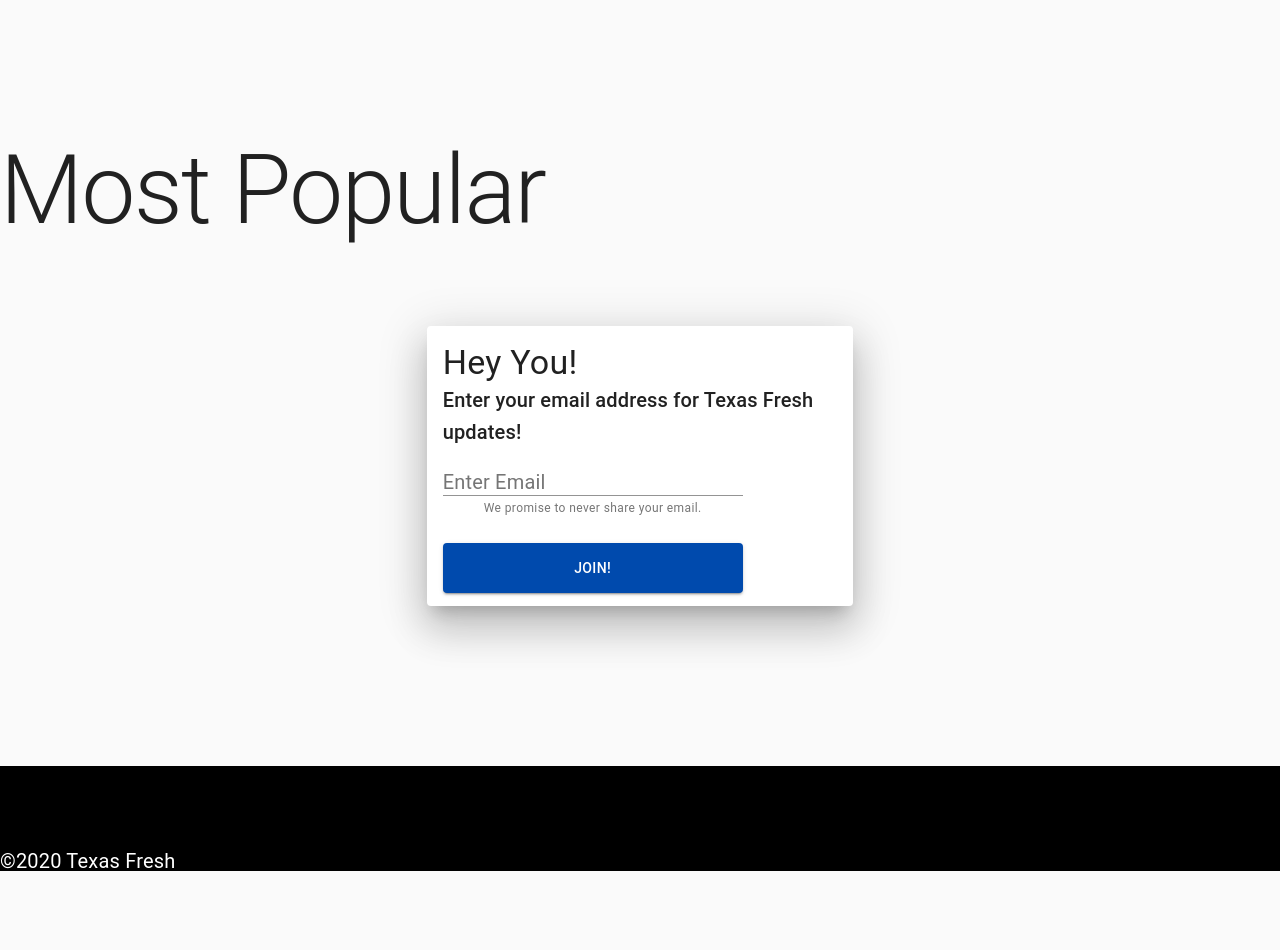
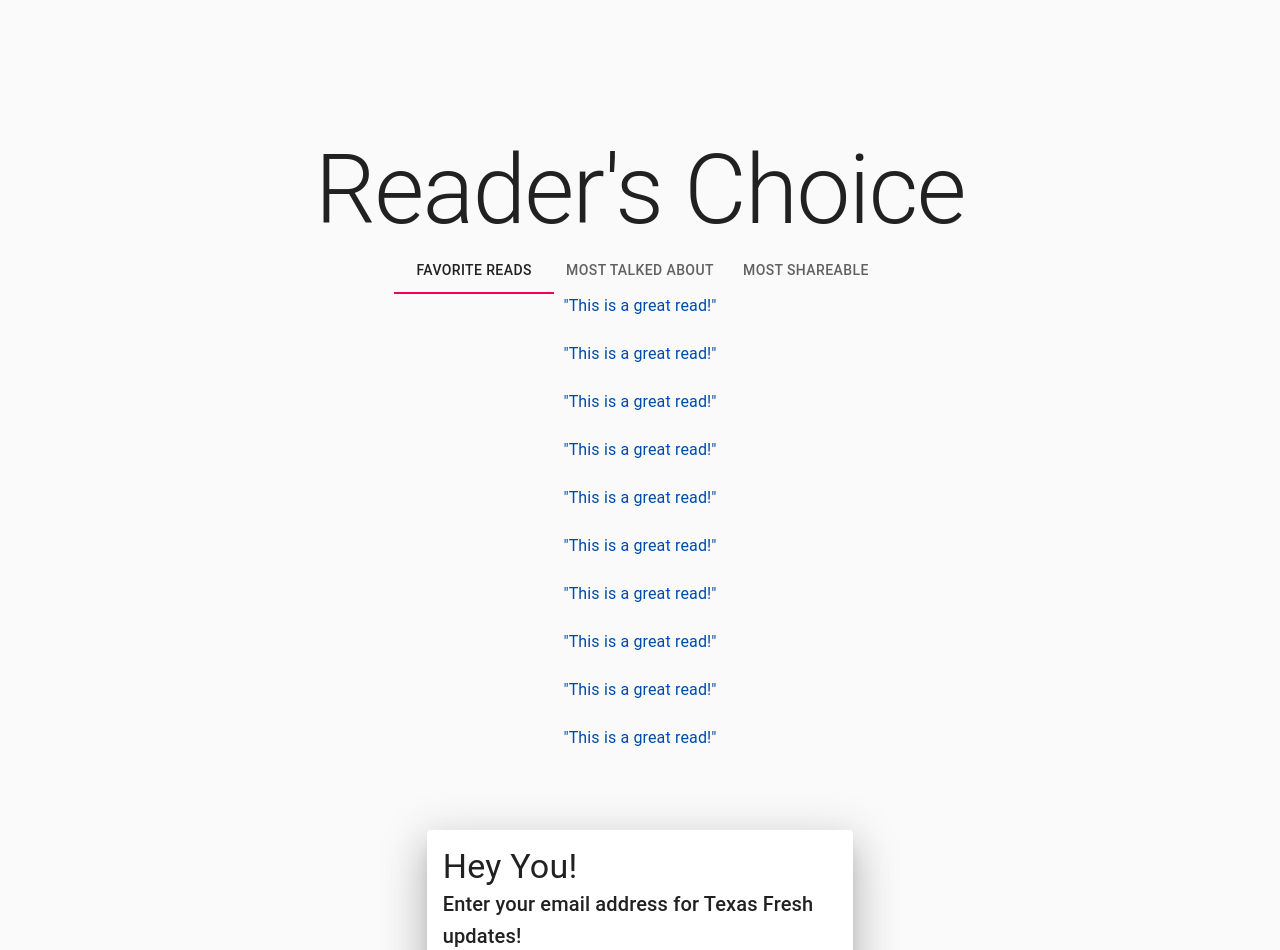
Before and after one commit to Delabove/Blog-Landing-Layout, a React (Create React App) app: page / in a window 1280 px wide. Shown: the part 3680-4630 px from the top of the page. Before the commit the page ends 4556 px from the top, so only its background shows below. Built offline with nearby package versions, Linux system fonts and the light colour scheme.

Commit message:
Added links to Reader's choice section

```diff
--- a/src/App.js
+++ b/src/App.js
@@ -27,8 +27,6 @@
     </Switch>
 
 
-
-        {/* <PopularArticles /> */}
         <NewsLetterForm />
         <Footer />
         <MyApp/>
--- a/src/components/MostComments.js
+++ b/src/components/MostComments.js
@@ -0,0 +1,83 @@
+
+import React from 'react';
+import { makeStyles } from '@material-ui/core/styles';
+import Typography from '@material-ui/core/Typography';
+import Link from '@material-ui/core/Link';
+
+
+
+const useStyles = makeStyles((theme) => ({
+    root: {
+      '& > * + *': {
+        marginLeft: theme.spacing(2),
+      },
+    },
+  }));
+
+
+const MostComments = () => {
+    const classes = useStyles();
+    const preventDefault = (event) => event.preventDefault();
+
+    return(
+
+        <>
+        <Typography className={classes.root}>
+            <Link href="#" onClick={preventDefault}>
+            <Typography>
+           So many Comments
+            </Typography>
+            </Link>
+            <Link href="#" onClick={preventDefault}>
+            <Typography>
+           So many Comments
+            </Typography>
+            </Link>
+            <Link href="#" onClick={preventDefault}>
+            <Typography>
+           So many Comments
+            </Typography>
+            </Link>
+            <Link href="#" onClick={preventDefault}>
+            <Typography>
+           So many Comments
+            </Typography>
+            </Link>
+            <Link href="#" onClick={preventDefault}>
+            <Typography>
+           So many Comments
+            </Typography>
+            </Link>
+            <Link href="#" onClick={preventDefault}>
+            <Typography>
+           So many Comments
+            </Typography>
+            </Link>
+            <Link href="#" onClick={preventDefault}>
+            <Typography>
+           So many Comments
+            </Typography>
+            </Link>
+            <Link href="#" onClick={preventDefault}>
+            <Typography>
+           So many Comments
+            </Typography>
+            </Link>
+            <Link href="#" onClick={preventDefault}>
+            <Typography>
+           So many Comments
+            </Typography>
+            </Link>
+            <Link href="#" onClick={preventDefault}>
+            <Typography>
+           So many Comments
+            </Typography>
+            </Link>
+
+        </Typography>
+    </>
+        )
+
+}
+
+export default MostComments;
--- a/src/components/MostShares.js
+++ b/src/components/MostShares.js
@@ -0,0 +1,83 @@
+
+import React from 'react';
+import { makeStyles } from '@material-ui/core/styles';
+import Typography from '@material-ui/core/Typography';
+import Link from '@material-ui/core/Link';
+
+
+const useStyles = makeStyles((theme) => ({
+
+    root: {
+        '& > * + *': {
+          marginLeft: theme.spacing(2),
+        },
+      },
+}));
+
+const MostShares = () => {
+
+    const classes = useStyles();
+    const preventDefault = (event) => event.preventDefault();
+
+return(
+
+    <>
+    <Typography className={classes.root}>
+        <Link href="#" onClick={preventDefault}>
+        <Typography>
+       "So many Shares!"
+        </Typography>
+        </Link>
+        <Link href="#" onClick={preventDefault}>
+        <Typography>
+       "So many Shares!"
+        </Typography>
+        </Link>
+        <Link href="#" onClick={preventDefault}>
+        <Typography>
+       "So many Shares!"
+        </Typography>
+        </Link>
+        <Link href="#" onClick={preventDefault}>
+        <Typography>
+       "So many Shares!"
+        </Typography>
+        </Link>
+        <Link href="#" onClick={preventDefault}>
+        <Typography>
+       "So many Shares!"
+        </Typography>
+        </Link>
+        <Link href="#" onClick={preventDefault}>
+        <Typography>
+       "So many Shares!"
+        </Typography>
+        </Link>
+        <Link href="#" onClick={preventDefault}>
+        <Typography>
+       "So many Shares!"
+        </Typography>
+        </Link>
+        <Link href="#" onClick={preventDefault}>
+        <Typography>
+       "So many Shares!"
+        </Typography>
+        </Link>
+        <Link href="#" onClick={preventDefault}>
+        <Typography>
+       "So many Shares!"
+        </Typography>
+        </Link>
+        <Link href="#" onClick={preventDefault}>
+        <Typography>
+       "So many Shares!"
+        </Typography>
+        </Link>
+
+    </Typography>
+</>
+    )
+
+}
+
+export default MostShares;
--- a/src/components/MostViews.js
+++ b/src/components/MostViews.js
@@ -1,12 +1,83 @@
 import React from 'react';
-import Box from '@material-ui/core/Box';
+import { makeStyles } from '@material-ui/core/styles';
 import Typography from '@material-ui/core/Typography';
+import Link from '@material-ui/core/Link';
 
-const MostViews = ({ post }) => {
-    // return(
+const useStyles = makeStyles((theme) => ({
+    root: {
+        '& > * + *': {
+          marginLeft: theme.spacing(2),
+        },
+      },
+
+}));
 
 
-    // )
+const MostViews = () => {
+    const classes = useStyles();
+    const preventDefault = (event) => event.preventDefault();
+
+    return(
+
+
+
+        <>
+        <Typography className={classes.root}>
+            <Link href="#" onClick={preventDefault}>
+            <Typography>
+            "This is a great read!"
+            </Typography>
+            </Link>
+            <Link href="#" onClick={preventDefault}>
+            <Typography>
+            "This is a great read!"
+            </Typography>
+            </Link>
+            <Link href="#" onClick={preventDefault}>
+            <Typography>
+            "This is a great read!"
+            </Typography>
+            </Link>
+            <Link href="#" onClick={preventDefault}>
+            <Typography>
+            "This is a great read!"
+            </Typography>
+            </Link>
+            <Link href="#" onClick={preventDefault}>
+            <Typography>
+            "This is a great read!"
+            </Typography>
+            </Link>
+            <Link href="#" onClick={preventDefault}>
+            <Typography>
+            "This is a great read!"
+            </Typography>
+            </Link>
+            <Link href="#" onClick={preventDefault}>
+            <Typography>
+            "This is a great read!"
+            </Typography>
+            </Link>
+            <Link href="#" onClick={preventDefault}>
+            <Typography>
+            "This is a great read!"
+            </Typography>
+            </Link>
+            <Link href="#" onClick={preventDefault}>
+            <Typography>
+            "This is a great read!"
+            </Typography>
+            </Link>
+            <Link href="#" onClick={preventDefault}>
+            <Typography>
+            "This is a great read!"
+            </Typography>
+            </Link>
+
+        </Typography>
+    </>
+
+    )
 }
 
 export default MostViews;
--- a/src/components/PopularArticles.js
+++ b/src/components/PopularArticles.js
@@ -1,12 +1,13 @@
 import React from 'react';
 import { makeStyles } from '@material-ui/core/styles';
-// import Box from '@material-ui/core/Box';
-// import MostViews from './MostViews'
+import MostViews from './MostViews';
+import MostShares from './MostShares';
+import MostComments from './MostComments';
 import Typography from '@material-ui/core/Typography';
-import { Box } from '@material-ui/core';
-// import Paper from '@material-ui/core/Paper';
-// import Tabs from '@material-ui/core/Tabs';
-// import Tab from '@material-ui/core/Tab';
+import Tabs from '@material-ui/core/Tabs';
+import Tab from '@material-ui/core/Tab';
+import Box from '@material-ui/core/Box';
+
 
 const useStyles = makeStyles((theme) => ({
 
@@ -20,16 +21,48 @@
 const PopularArticles = () => {
     const classes = useStyles();
 
+    const [selectedTab, setSelectedTab] = React.useState(0);
+    const handleChange = (event, newValue) => {
+        setSelectedTab(newValue);
+    };
+
+
 
     return(
 
 
+<>
+     <Box
+     display="flex"
+     justifyContent="center"
+     alignItems="center">
+    <Typography variant="h1" className={classes.bestList}>
+        Reader's Choice
+    </Typography>
+    </Box>
 
-     <>
-    <Typography variant="h1" className={classes.bestList}>
-    Most Popular
-    </Typography>
-    </>
+    <Box
+    display="flex"
+     justifyContent="center"
+     alignItems="center">
+            <Tabs value={selectedTab} onChange={handleChange} >
+                <Tab label="Favorite Reads" />
+                <Tab label="Most Talked About"  />
+                <Tab label="Most Shareable"  />
+            </Tabs>
+
+</Box>
+
+<Box
+    display="flex"
+    justifyContent="center"
+    alignItems="center"
+>
+    {selectedTab === 0 && <MostViews />}
+    {selectedTab === 1 && <MostComments />}
+    {selectedTab === 2 && <MostShares />}
+</Box>
+</>
 
 
 
@@ -39,28 +72,3 @@
 }
 
 export default PopularArticles;
-
-
-
-{/*
-
-<Paper className={classes.tabs}>
-        <Tabs
-        value={posts}
-        // onChange={handleChange}
-        indicatorColor="primary"
-        textColor="primary"
-        centered
-        >
-        <Tab className={classes.tab1} label="Most Viewed" />
-            <div>{posts} </div>
-        <Tab  className={classes.tab2} label="Most Commented" />
-        <Tab  className={classes.tab3} label="Most Shared" />
-        </Tabs>
-        </Paper> */}
-
-
-
-    //  posts.map(post => {
-    //      return <MostViews key={post} mostViews={post} />
-    //  })
```
